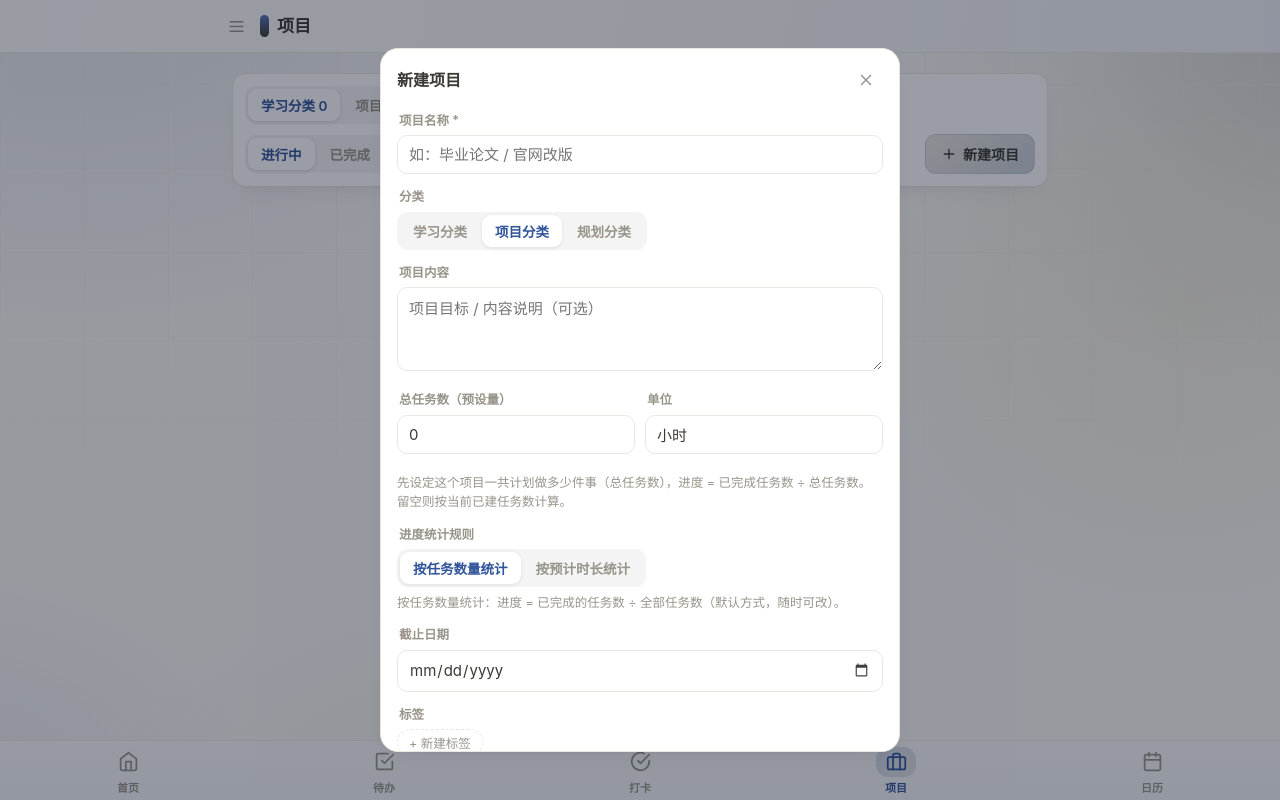
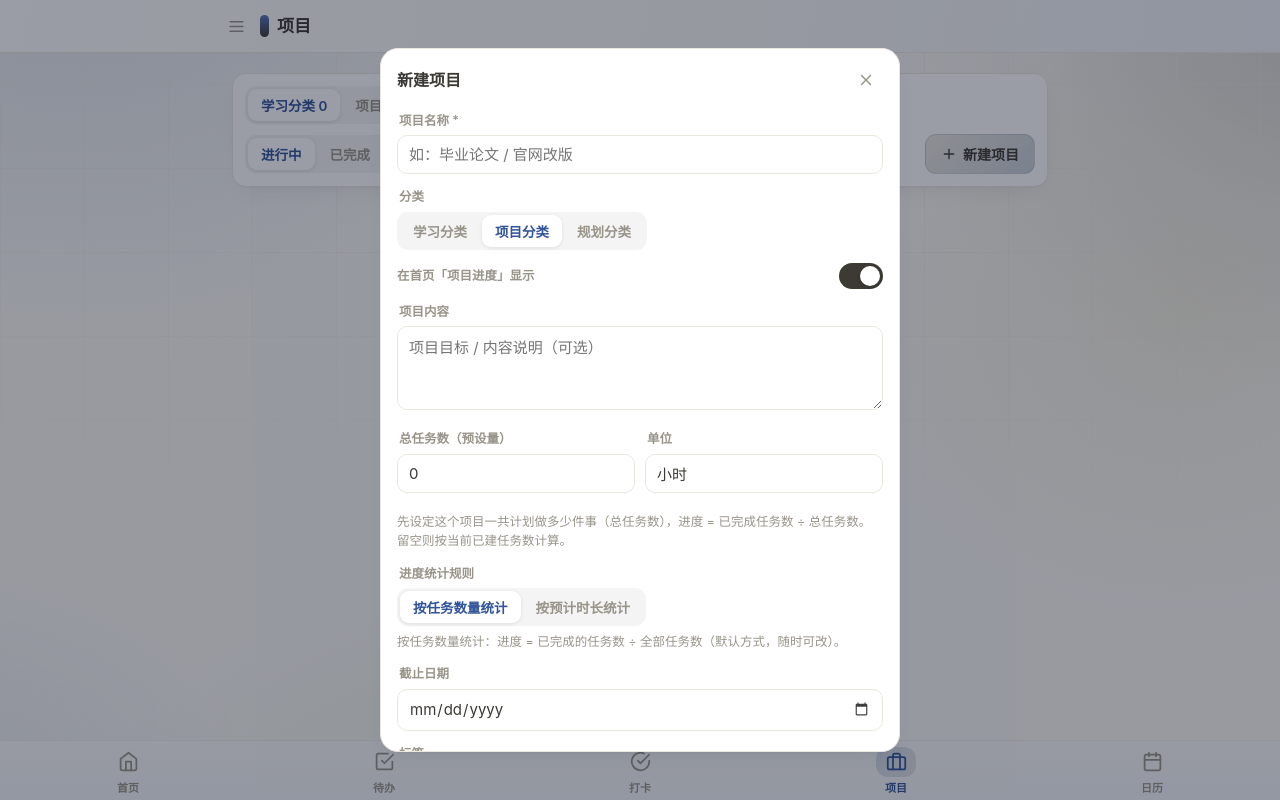
Before and after one commit to ll3971287-glitch/lifeplanner, a Vue app: page /#/projects in a window 1280 px wide. Both pictures are taken after a click on the button "新建项目". Built offline with nearby package versions, Linux system fonts and the light colour scheme.

Commit message:
update src/components/project/ProjectFormModal.vue

```diff
--- a/src/components/project/ProjectFormModal.vue
+++ b/src/components/project/ProjectFormModal.vue
@@ -8,6 +8,11 @@
     <div class="field">
       <span class="field-label">分类</span>
       <SegControl v-model="form.category" :options="catOptions" />
+    </div>
+
+    <div class="row-between">
+      <span class="field-label" style="margin: 0">在首页「项目进度」显示</span>
+      <Switch :model-value="form.onHome !== false" @update:model-value="form.onHome = $event" />
     </div>
 
     <div class="field">
@@ -72,6 +77,7 @@ import { store } from '../../store.js'
 import { fmtDate, parseDateStr } from '../../utils/date.js'
 import { showToast } from '../../ui.js'
 import SegControl from '../ui/SegControl.vue'
+import Switch from '../ui/Switch.vue'
 import { PROJECT_CATS, catOf } from '../../projectMeta.js'
 import TagPicker from '../form/TagPicker.vue'
 
@@ -91,6 +97,7 @@ function buildForm(src) {
   return {
     name: src ? src.name : '',
     category: src ? catOf(src) : 'project',
+    onHome: src ? src.onHome !== false : true,
     desc: src ? src.desc : '',
     totalWorkload: src ? src.totalWorkload ?? 0 : 0,
     workloadUnit: src ? src.workloadUnit : '小时',
@@ -126,6 +133,7 @@ function save() {
   const payload = {
     name,
     category: form.value.category,
+    onHome: form.value.onHome !== false,
     desc: form.value.desc,
     totalWorkload: Number(form.value.totalWorkload) || 0,
     workloadUnit: form.value.workloadUnit.trim() || '小时',
```
